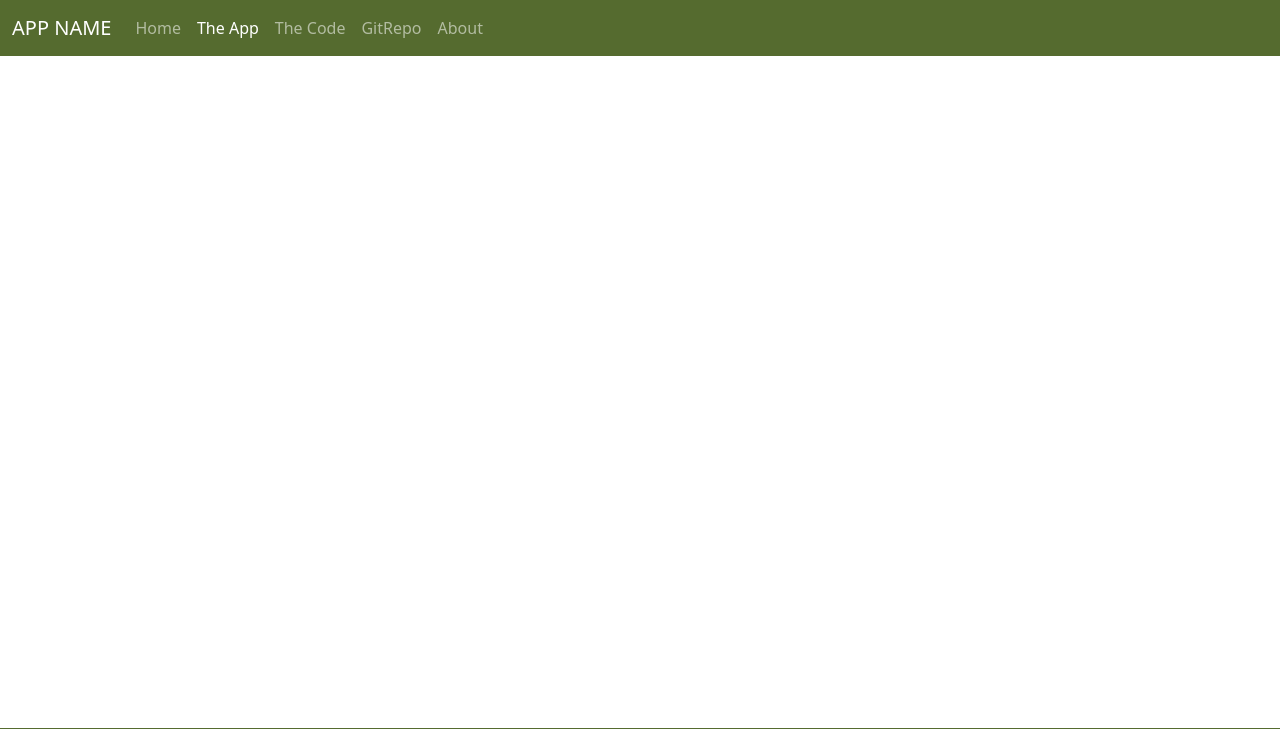
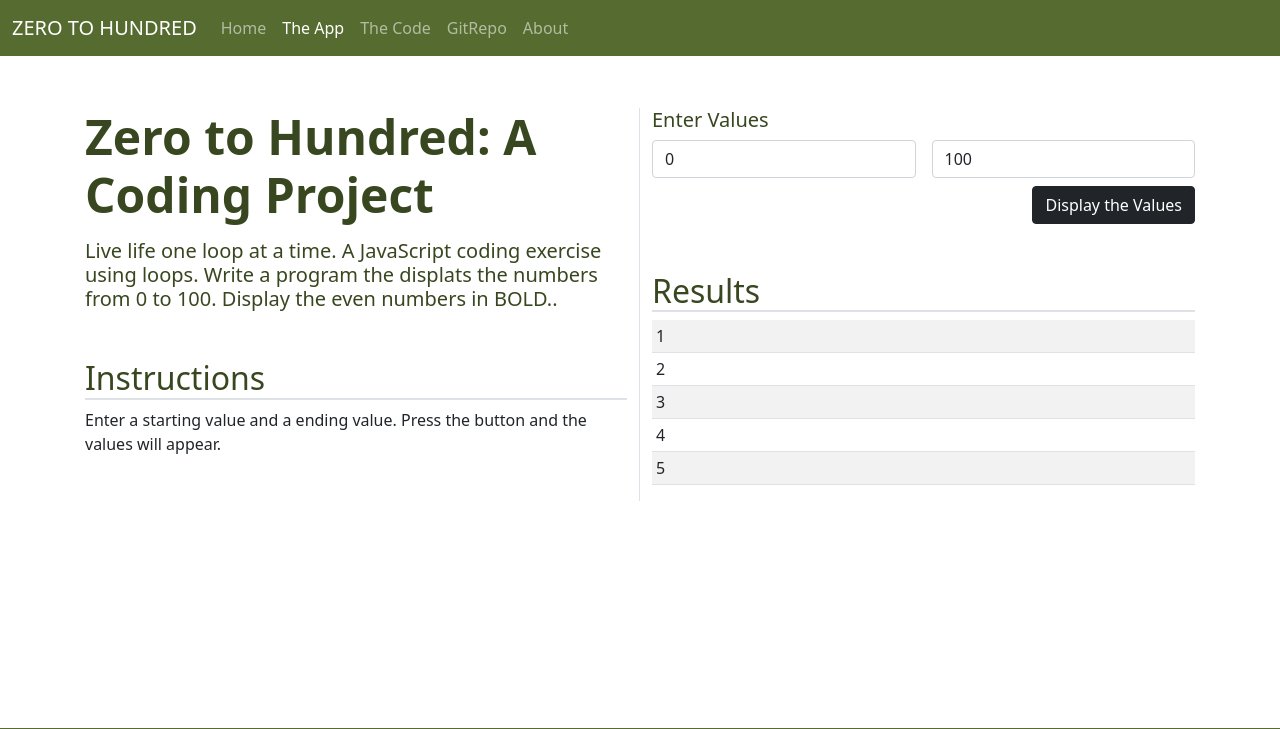
Before and after one commit to malmossa/zero-to-hundred, a PHP site: page /app.html in a window 1280 px wide. Shown: the top 729 px of the page. Run offline with PHP 8.4, Linux system fonts and the light colour scheme; some libraries are stand-ins or nearby versions.

Commit message:
Completed the UI

```diff
--- a/app.html
+++ b/app.html
@@ -18,12 +18,12 @@
       integrity="sha384-uWxY/CJNBR+1zjPWmfnSnVxwRheevXITnMqoEIeG1LJrdI0GlVs/9cVSyPYXdcSF"
       crossorigin="anonymous"
     />
-    <title>JavaScript Projects Template</title>
+    <title>Zero To Hundred</title>
   </head>
   <body class="d-flex flex-column h-100">
-    <nav class="navbar navbar-expand-md navbar-dark fixed-top">
+    <nav class="navbar navbar-expand-md navbar-dark fixed-top text-center">
       <div class="container-fluid">
-        <a class="navbar-brand" href="index.html">APP NAME</a>
+        <a class="navbar-brand" href="index.html">ZERO TO HUNDRED</a>
         <button
           class="navbar-toggler"
           type="button"
@@ -40,14 +40,95 @@
             <a class="nav-link" href="index.html">Home</a>
             <a class="nav-link active" href="app.html">The App</a>
             <a class="nav-link" href="code.html">The Code</a>
-            <a class="nav-link" target="_blank" href="#">GitRepo</a>
+            <a
+              class="nav-link"
+              target="_blank"
+              href="https://github.com/malmossa/zero-to-hundred"
+              >GitRepo</a
+            >
             <a class="nav-link" target="_blank" href="#">About</a>
           </div>
         </div>
       </div>
     </nav>
 
-    <main class="flex-shrink-0"></main>
+    <main class="flex-shrink-0">
+      <div class="container mt-5">
+        <div class="row row-cols-1 row-cols-md-2">
+          <div class="col border-end">
+            <h1 class="display-5 fw-bold 1h-1 mb-3">
+              Zero to Hundred: A Coding Project
+            </h1>
+            <h4 class="lead">
+              Live life one loop at a time. A JavaScript coding exercise using
+              loops. Write a program the displats the numbers from 0 to 100.
+              Display the even numbers in <strong> BOLD.</strong>.
+            </h4>
+            <h2 class="mt-5 border-bottom border-2">Instructions</h2>
+            <p>
+              Enter a starting value and a ending value. Press the button and
+              the values will appear.
+            </p>
+          </div>
+          <div class="col">
+            <div>
+              <h5>Enter Values</h5>
+              <form class="row gy-2 gx-3">
+                <div class="col">
+                  <input
+                    id="startValue"
+                    type="number"
+                    class="form-control"
+                    value="0"
+                    aria-label="Start Value"
+                  />
+                </div>
+                <div class="col">
+                  <input
+                    id="endValue"
+                    type="number"
+                    class="form-control"
+                    value="100"
+                    aria-label="End Value"
+                  />
+                </div>
+                <div class="col-12 d-flex justify-content-end">
+                  <button
+                    id="btnSubmit"
+                    type="button"
+                    class="btn btn-dark btn-md"
+                  >
+                    Display the Values
+                  </button>
+                </div>
+              </form>
+              <h2 class="mt-5 border-bottom border-2">Results</h2>
+              <div class="table-responsive">
+                <table class="table table-striped table-sm">
+                  <tbody id="results">
+                    <tr>
+                      <td>1</td>
+                    </tr>
+                    <tr>
+                      <td>2</td>
+                    </tr>
+                    <tr>
+                      <td>3</td>
+                    </tr>
+                    <tr>
+                      <td>4</td>
+                    </tr>
+                    <tr>
+                      <td>5</td>
+                    </tr>
+                  </tbody>
+                </table>
+              </div>
+            </div>
+          </div>
+        </div>
+      </div>
+    </main>
 
     <footer class="footer fixed-bottom mt-auto py-3">
       <div class="container-fluid">
--- a/css/main.css
+++ b/css/main.css
@@ -40,6 +40,12 @@ main > .container {
   padding: 60px 15px 0;
 }
 
+/* Align The Logo Image */
+.img-container {
+  display: flex;
+  align-items: center;
+}
+
 /* Remove the outline from toggle menue */
 .navbar button:focus {
   outline: none;
```
Also changed, not shown: code.html (+9 -4 lines), index.html (+14 -9 lines), img/zero_to_hundred_logo.png (added).
